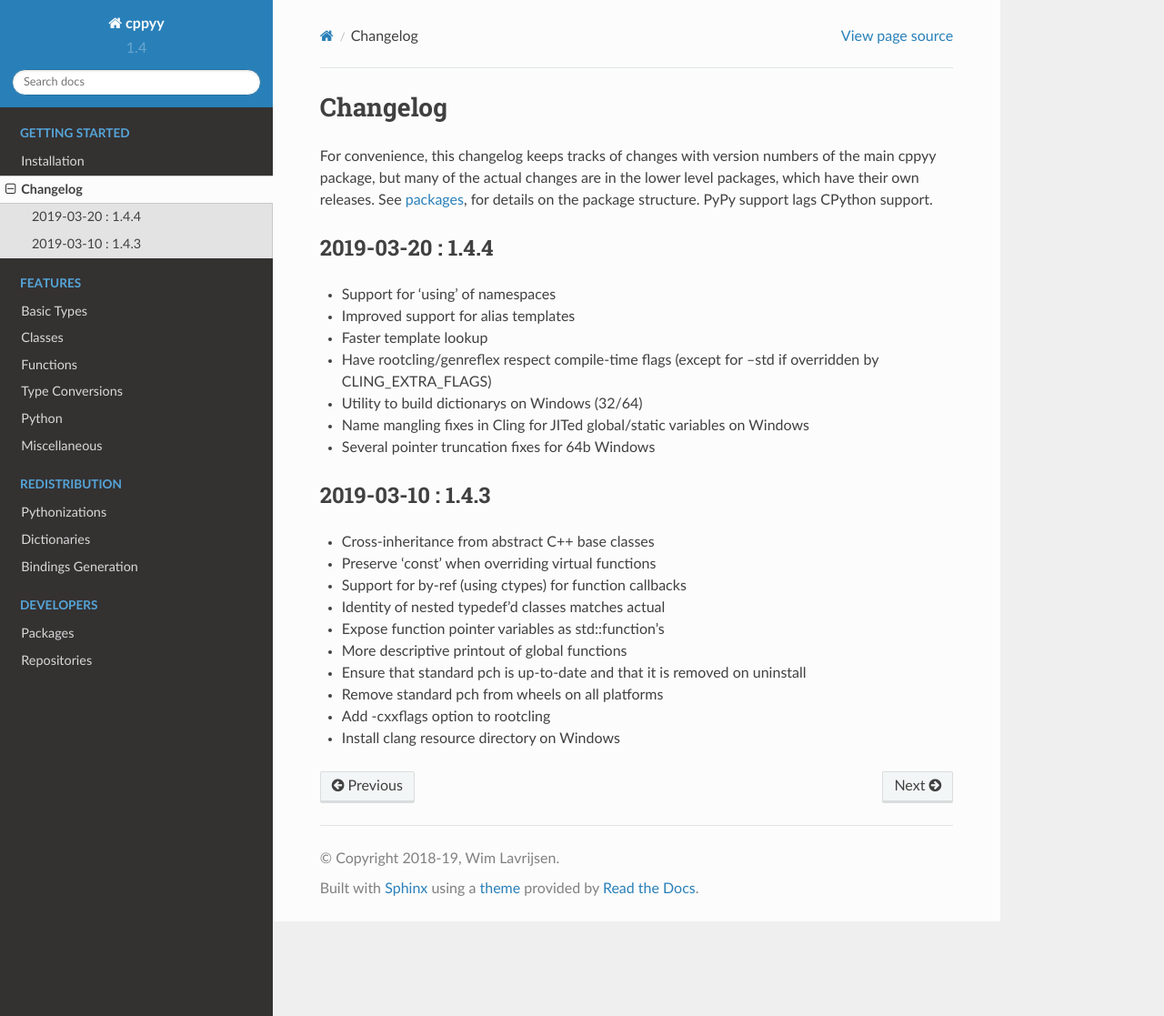
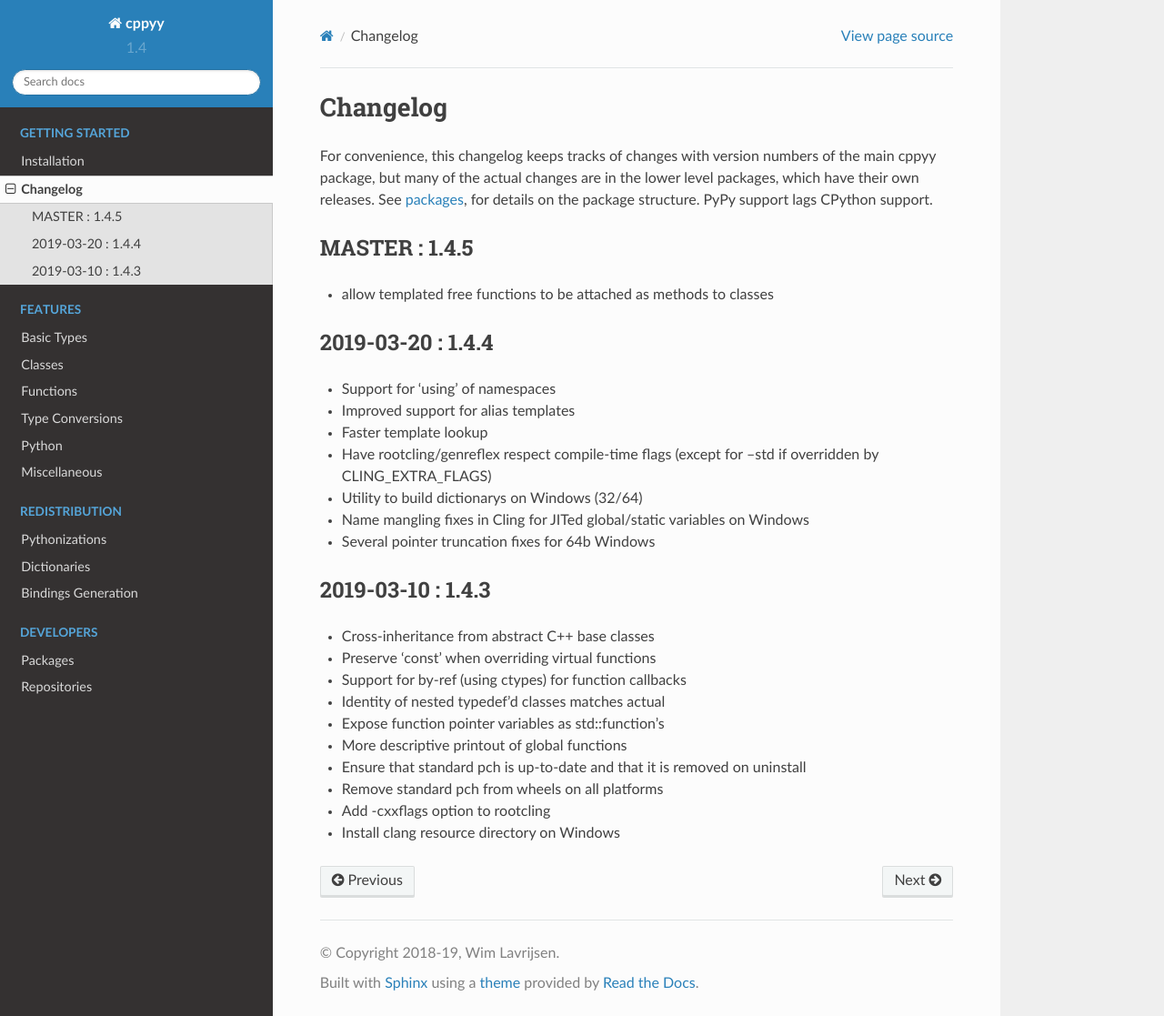
Before and after one commit to wlav/cppyy, a Sphinx documentation site: the page built from doc/source/changelog.rst, in a window 1280 px wide and 1117 px high. Shown: the whole window at 91% size. Built offline with Sphinx 7.4.7 and the Read the Docs theme 2.0.0, drawn with Linux system fonts in a browser that asks for light colours.

Commit message:
update changelog

```diff
--- a/doc/source/changelog.rst
+++ b/doc/source/changelog.rst
@@ -8,6 +8,12 @@
 level packages, which have their own releases.
 See :doc:`packages <packages>`, for details on the package structure.
 PyPy support lags CPython support.
+
+
+MASTER : 1.4.5
+--------------
+
+* allow templated free functions to be attached as methods to classes
 
 
 2019-03-20 : 1.4.4
```
